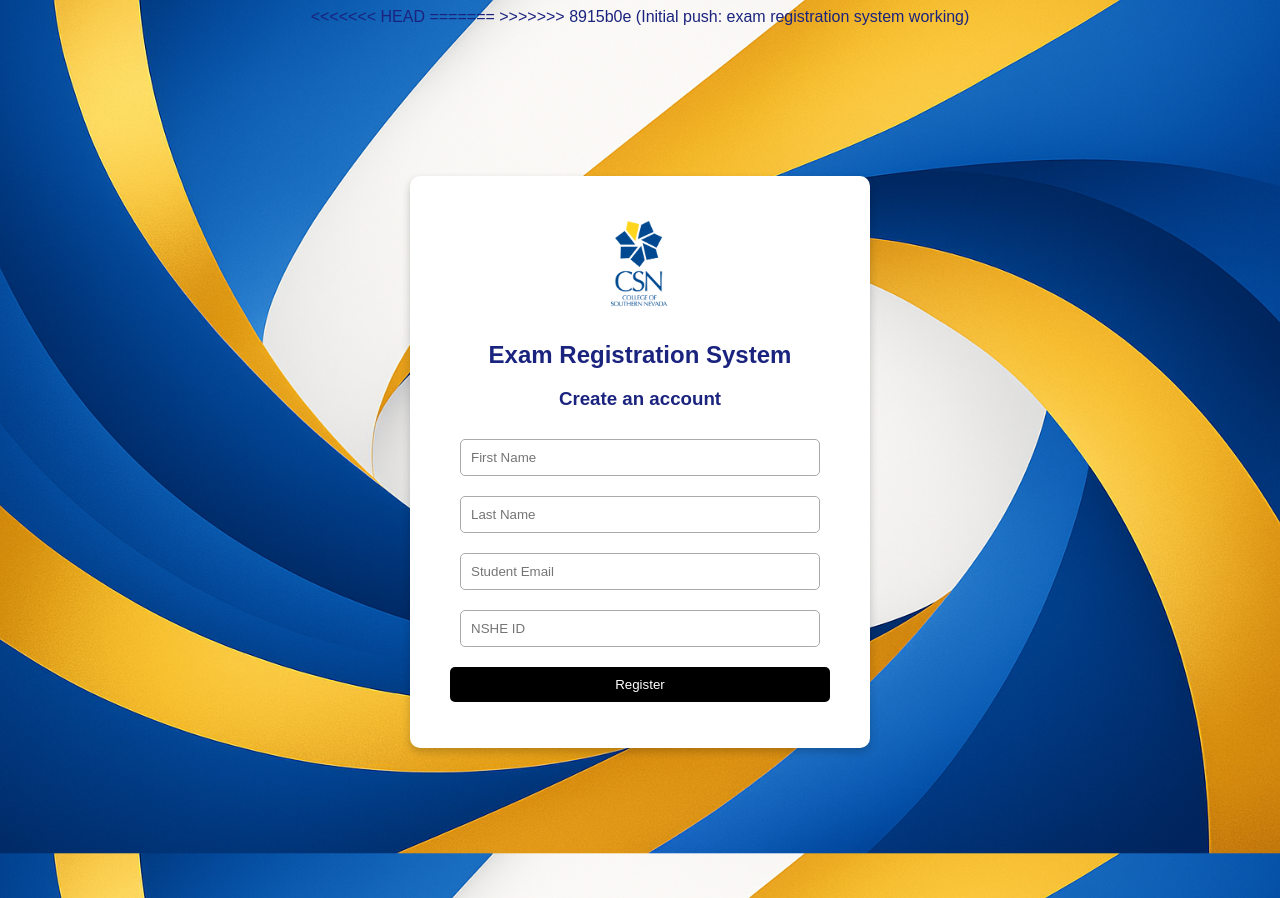
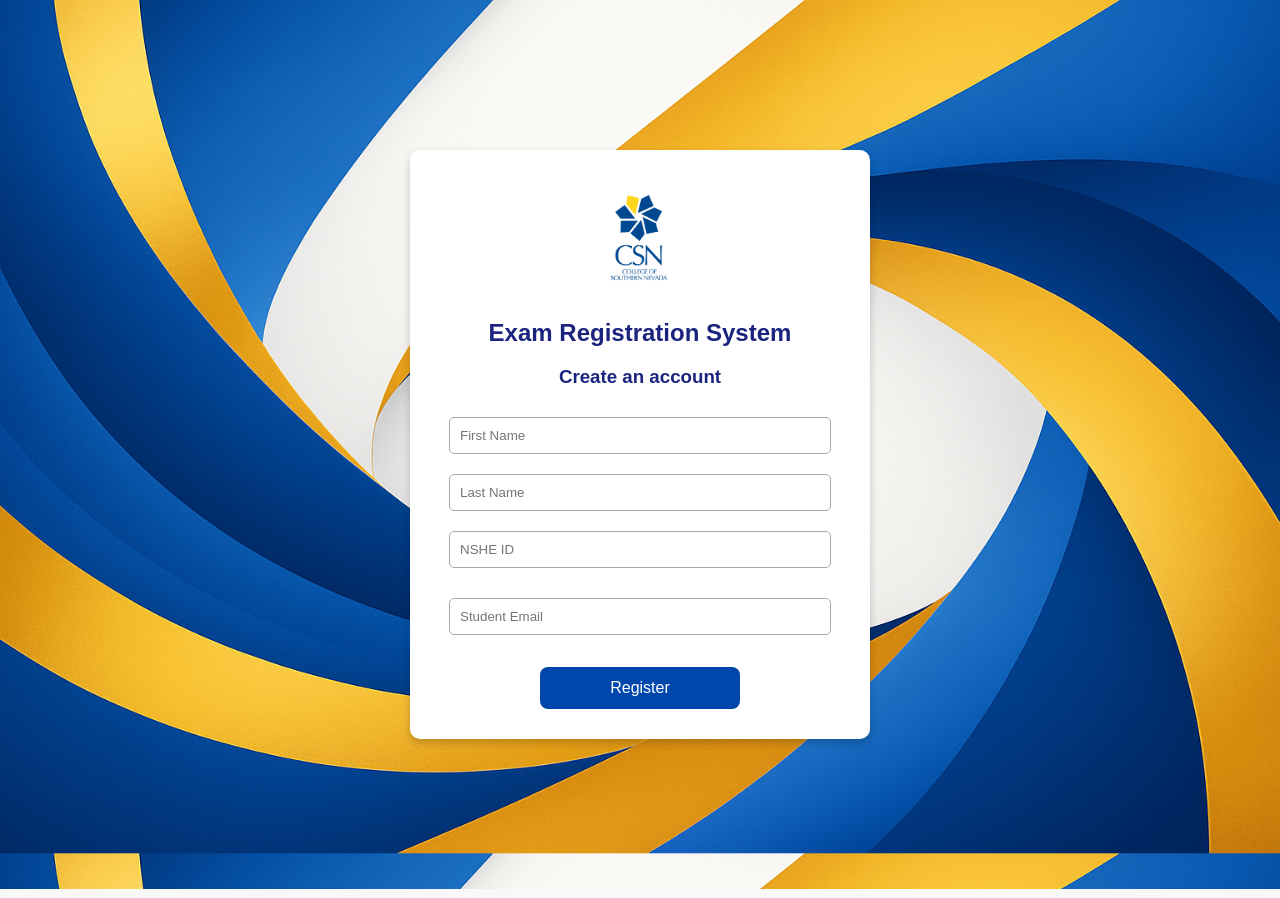
Before and after one commit to five-guyz/exam-registration-site, a Flask app: page /register in a window 1280 px wide. Run offline with Flask 3, Linux system fonts and the light colour scheme.

Commit message:
Update register.html

```diff
--- a/templates/register.html
+++ b/templates/register.html
@@ -1,133 +1,69 @@
-<<<<<<< HEAD
-<!--
-  CSN Exam Registration System - Registration Page
-  Allows new users to create accounts for exam registration
-  Submits data to Flask backend via POST /register route
--->
-
-=======
->>>>>>> 8915b0e (Initial push: exam registration system working)
 <!DOCTYPE html>
 <html lang="en">
 <head>
-  <meta charset="UTF-8">
+  <meta charset="UTF-8" />
+  <title>Register - CSN Exam Registration</title>
+  <link rel="stylesheet" href="{{ url_for('static', filename='style.css') }}">
+  <style>
+    .error {
+      color: red;
+      font-size: 0.9em;
+      margin-bottom: 10px;
+    }
+  </style>
+</head>
+<body>
+  <div class="container">
+    <img src="{{ url_for('static', filename='images/logo.png') }}" alt="CSN Logo" class="logo" />
+    <h2>Exam Registration System</h2>
+    <h3>Create an account</h3>
 
-  <!-- Page title shown in browser tabs/bookmarks -->
-  <title>Register - CSN Exam Registration</title>
+    {% if error %}
+      <p class="error">{{ error }}</p>
+    {% endif %}
 
-  <!-- Main stylesheet link -->
-  <link rel="stylesheet" href="{{ url_for('static', filename='style.css') }}">
+    <form id="registerForm" method="POST" action="/register" onsubmit="return validateForm()">
+      <div class="form-group">
+        <input type="text" id="first_name" name="first_name" placeholder="First Name" required />
+        <input type="text" id="last_name" name="last_name" placeholder="Last Name" required />
+      </div>
+
+      <input type="text" id="nshe_id" name="nshe_id" placeholder="NSHE ID" required />
+      <div id="nsheError" class="error"></div>
+
+      <input type="email" id="email" name="email" placeholder="Student Email" required />
+      <div id="emailError" class="error"></div>
+
+      <button type="submit" class="btn">Register</button>
+    </form>
+  </div>
+
   <script>
     function validateForm() {
       const nsheId = document.getElementById("nshe_id").value.trim();
       const email = document.getElementById("email").value.trim();
+      const expectedEmail = `${nsheId}@student.csn.edu`;
 
       const nsheError = document.getElementById("nsheError");
       const emailError = document.getElementById("emailError");
 
-      let isValid = true;
       nsheError.textContent = "";
       emailError.textContent = "";
 
-      // NSHE must be 10 digits
+      let isValid = true;
+
       if (!/^\d{10}$/.test(nsheId)) {
         nsheError.textContent = "NSHE ID must be exactly 10 digits.";
         isValid = false;
       }
 
-      // Check email ends in correct domain
-      if (!email.endsWith("@student.csn.edu")) {
-        emailError.textContent = "Email must be in the format: NSHE_ID@student.csn.edu";
+      if (email.toLowerCase() !== expectedEmail.toLowerCase()) {
+        emailError.textContent = "Email must match NSHE_ID@student.csn.edu.";
         isValid = false;
-      } else {
-        // Check if email NSHE matches entered NSHE ID
-        const emailPrefix = email.split("@")[0];
-        if (emailPrefix !== nsheId) {
-          emailError.textContent = "NSHE ID in the email does not match the NSHE ID field.";
-          isValid = false;
-        }
       }
 
       return isValid;
     }
   </script>
-
-</head>
-<body>
-  <!--
-    - Contains institution branding and registration form
-  -->
-  <div class="container">
-    <!--
-      Institution Logo
-      - Served from static files
-      - Uses 'logo' class for consistent sizing
-      - Accessible alt text
-    -->
-    <img src="{{ url_for('static', filename='images/logo.png') }}"
-         alt="CSN Logo"
-         class="logo" />
-
-    <!-- System title (matches login page) -->
-    <h2>Exam Registration System</h2>
-
-    <!-- Page-specific heading -->
-    <h3>Create an account</h3>
-
-    <!--
-      Registration Form
-      - Submits to /register endpoint via POST
-      - All fields are required for submission
-    -->
-    <form method="POST" action="/register">
-      <!--
-        Name input group
-        - Contains first/last name fields
-        - Grouped for potential joint validation
-      -->
-      <div class="form-group">
-        <input type="text"
-               name="first_name"
-               placeholder="First Name"
-               required
-               autocomplete="given-name" />
-
-        <input type="text"
-               name="last_name"
-               placeholder="Last Name"
-               required
-               autocomplete="family-name" />
-      </div>
-
-      <!--
-        Student email field
-        - type="email" provides basic validation
-        - Includes "autocomplete" hint
-      -->
-      <input type="email"
-             name="email"
-             placeholder="Student Email"
-             required
-             autocomplete="email" />
-
-      <!--
-        NSHE ID field
-      -->
-      <input type="text"
-             name="nshe_id"
-             placeholder="NSHE ID"
-             required
-             autocomplete="username" />
-
-      <!--
-        Submit button
-        - Uses same styling as login page's register button
-        - Triggers form submission
-      -->
-      <button type="submit" class="register-btn">
-        Register
-      </button>
-    </form>
-  </div>
 </body>
 </html>
```
